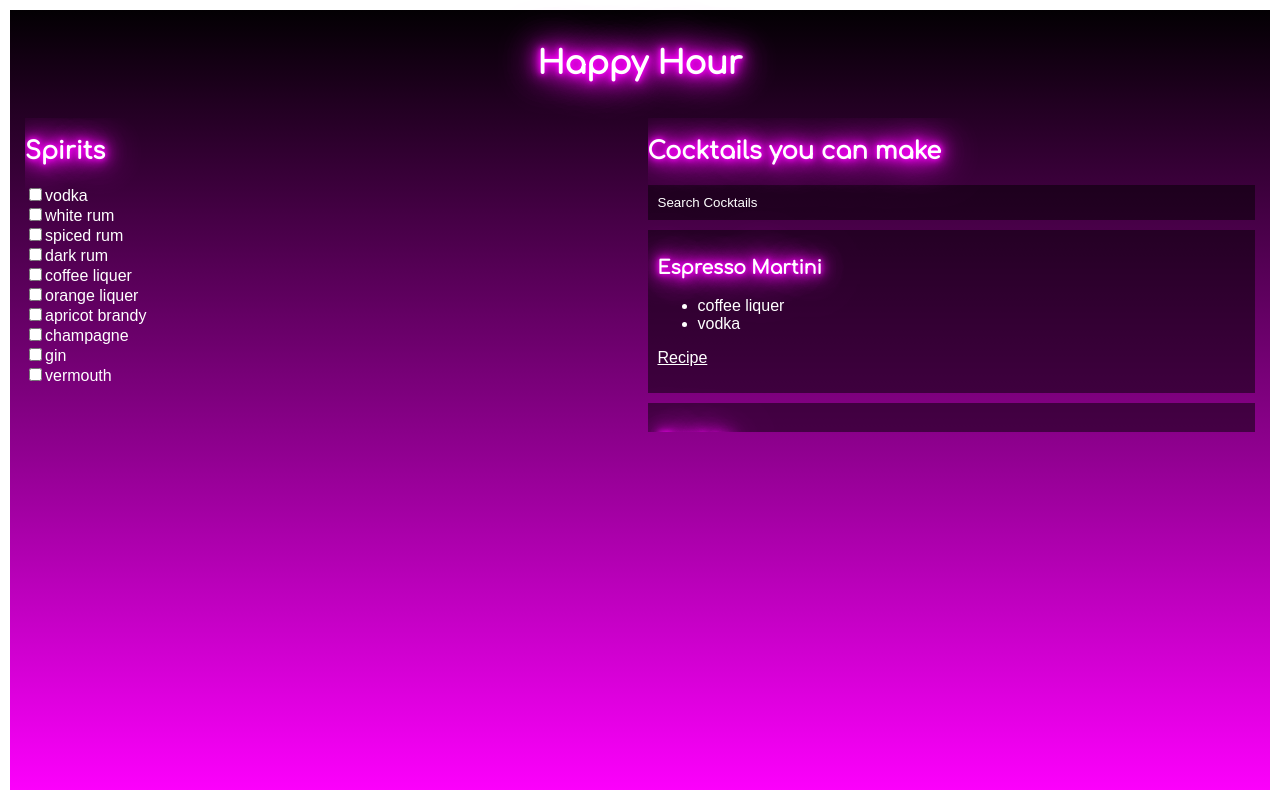
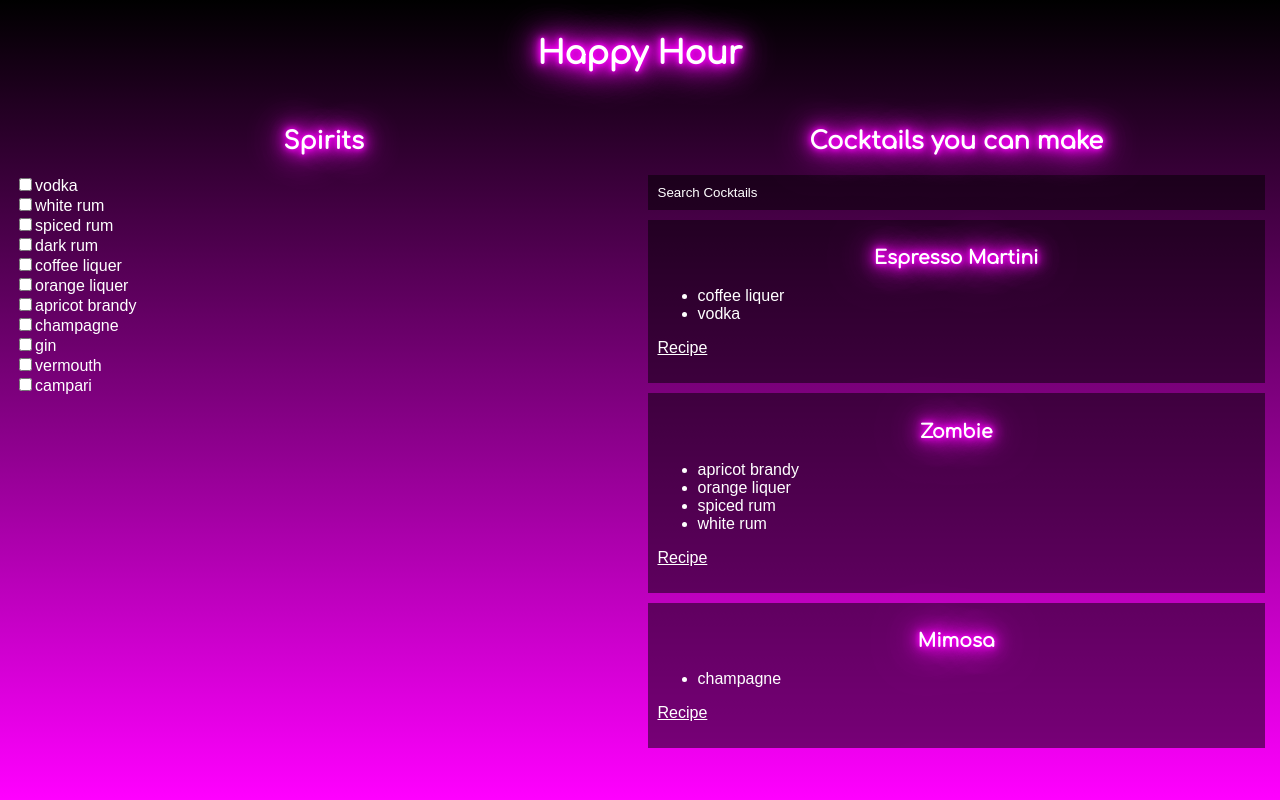
Before and after one commit to Jack95uk/ReactPlayground, a React (Create React App) app: page / in a window 1280 px wide. Built offline with nearby package versions, Linux system fonts and the light colour scheme.

Commit message:
impoved css grid layout

```diff
--- a/src/components/App.js
+++ b/src/components/App.js
@@ -9,8 +9,9 @@ class App extends Component {
     super(props);
 
     this.state = {
-      search: '',
-      selectedSpirits: 0
+      cocktailSearch: '',
+      selectedSpirits: 0,
+      hue: 0
     }
   }
 
@@ -30,19 +31,22 @@ class App extends Component {
     })
   }
 
-
+  randomiseColor = () => {
+    const html = document.querySelector('html');
+    let hue = Math.round(Math.random() * 360);
+    html.style.setProperty('--neon-primary', `hsl(${hue}, 100%, 50%)`);
+  }
 
   render() {
     const spiritEntries = Object.entries(Spirits).sort((a, b) => a[0] > b[0]);
 
     return (
       <div className="App">
-        <h1 className="app-title">Happy Hour</h1>
+        <h1 className="app-title" onClick={this.randomiseColor}>Happy Hour</h1>
         <div className="spirit-selector">
           <h2>Spirits</h2>
           <div className="checkbox-group">
-              {spiritEntries
-                .map(entry => {
+            {spiritEntries.map(entry => {
               const checked = (this.state.selectedSpirits & entry[1]);
               return (
                 <div key={entry[1]} className="spirit-option">
@@ -57,10 +61,11 @@ class App extends Component {
           </div>
         </div>
         <div className="cocktail-selector">
+          <div className="cocktail-selector-header">
             <h2>Cocktails you can make</h2>
-            <input type="text" name="search" className="form-field" value={this.state.search} onChange={this.handleInput} placeholder="Search Cocktails"/>
-
-            <CocktailList search={this.state.search} selectedSpirits={this.state.selectedSpirits}/>
+            <input type="text" name="cocktailSearch" className="form-field" value={this.state.cocktailSearch} onChange={this.handleInput} placeholder="Search Cocktails"/>
+          </div>
+          <CocktailList search={this.state.cocktailSearch} selectedSpirits={this.state.selectedSpirits}/>
         </div>
       </div>
     );
--- a/src/components/CocktailList.js
+++ b/src/components/CocktailList.js
@@ -8,15 +8,16 @@ const GetListFromEnum = (value, resource) => {
 }
 
 const CocktailList = (props) => {
-  const filteredCocktails = props.search
+  const searchFilteredCocktails = props.search
     ? Cocktails.filter(cocktail => cocktail.name.toLowerCase().includes(props.search.toLowerCase()))
     : Cocktails;
-  const filteredCocktails2 = props.selectedSpirits > 0
-    ? filteredCocktails.filter(cocktail => props.selectedSpirits & cocktail.spirits)
-    : filteredCocktails;
+  const spiritFilteredCocktails = props.selectedSpirits > 0
+    ? searchFilteredCocktails.filter(cocktail => props.selectedSpirits & cocktail.spirits)
+    : searchFilteredCocktails;
+  const orderedCocktails = spiritFilteredCocktails.sort((a, b) => a.name > b.name);
   return (
     <div className="cocktail-list">
-      {filteredCocktails2.map(cocktail => {
+      {orderedCocktails.map(cocktail => {
         return (
           <div key={cocktail.name} className="card card-dark">
             <h3>{cocktail.name}</h3>
--- a/src/resources/cocktails.json
+++ b/src/resources/cocktails.json
@@ -17,6 +17,21 @@
   {
     "name": "Martini",
     "spirits": 768,
-    "URL": "https://en.wikipedia.org/wiki/Martini_(cocktail)"
+    "URL": "https://www.gordonsgin.com/en-gb/cocktails/gordons-dry-martini/"
+  },
+  {
+    "name": "Mojito",
+    "spirits": 2,
+    "URL": "https://www.captainmorgan.com/en-gb/serves/captain-mojito-recipe/"
+  },
+  {
+    "name": "Bloody Mary",
+    "spirits": 1,
+    "URL": "https://www.absolutdrinks.com/en/drinks/bloody-mary/"
+  },
+  {
+    "name": "Negroni",
+    "spirits": 1792,
+    "URL": "https://www.absolutdrinks.com/en/drinks/negroni/"
   }
 ]
--- a/src/resources/spirits.json
+++ b/src/resources/spirits.json
@@ -8,5 +8,6 @@
   "apricot_brandy": 64,
   "champagne": 128,
   "gin": 256,
-  "vermouth":512
+  "vermouth":512,
+  "campari":1024
 }
--- a/src/stylesheets/css/index.css
+++ b/src/stylesheets/css/index.css
@@ -14,13 +14,13 @@ body {
   background-image: linear-gradient(to bottom, black, var(--neon-primary));
   background-attachment: fixed;
   color: white;
-  border: 10px solid white;
   min-height: 100vh;
   width: 100vw; }
 
 h1, h2, h3, h4, h5, h6 {
   font-family: 'Comfortaa', Arial, sans-serif;
   color: #ffffff;
+  text-align: center;
   color: #ffffff;
   text-shadow: 0 0 5px var(--neon-primary), 0 0 10px var(--neon-primary), 0 0 15px var(--neon-primary), 0 0 20px var(--neon-primary), 0 0 35px var(--neon-primary), 0 0 40px var(--neon-primary), 0 0 50px var(--neon-primary); }
 
@@ -33,17 +33,24 @@ h1, h2, h3, h4, h5, h6 {
   .App .spirit-selector,
   .App .cocktail-selector {
     grid-column: 1 / 3;
-    overflow-y: auto;
-    overflow-x: visible; }
+    display: grid;
+    grid-template-rows: auto 1fr; }
   @media screen and (min-width: 500px) {
     .App .spirit-selector {
       grid-column: 1 / 2; }
     .App .cocktail-selector {
-      grid-column: 2 / 3; } }
+      grid-column: 2 / 3; }
+    .App .spirit-selector, .App .cocktail-selector {
+      grid-row: 2 / 4; } }
 
 .app-title {
   grid-column: 1 / 3;
-  text-align: center; }
+  text-align: center;
+  cursor: pointer;
+  user-select: none; }
+
+.cocktail-list {
+  overflow-y: auto; }
 
 .form-field {
   display: block;
--- a/src/stylesheets/index.scss
+++ b/src/stylesheets/index.scss
@@ -19,7 +19,6 @@ body {
   background-image: linear-gradient(to bottom, black, var(--neon-primary));
   background-attachment: fixed;
   color: white;
-  border: 10px solid white;
   min-height: 100vh;
   width: 100vw;
 }
@@ -27,6 +26,7 @@ body {
 h1, h2, h3, h4, h5, h6 {
   font-family: 'Comfortaa', Arial, sans-serif;
   color: #ffffff;
+  text-align: center;
   @include neon-glow;
 }
 
@@ -40,8 +40,8 @@ h1, h2, h3, h4, h5, h6 {
   .spirit-selector,
   .cocktail-selector {
     grid-column: 1 / 3;
-    overflow-y: auto;
-    overflow-x: visible;
+    display: grid;
+    grid-template-rows: auto 1fr;
   }
   @media screen and (min-width: 500px){
     .spirit-selector {
@@ -50,11 +50,20 @@ h1, h2, h3, h4, h5, h6 {
     .cocktail-selector {
       grid-column: 2 / 3;
     }
+    .spirit-selector, .cocktail-selector {
+      grid-row: 2 / 4;
+    }
   }
 }
 .app-title {
   grid-column: 1 / 3;
   text-align: center;
+  cursor: pointer;
+  user-select: none;
+}
+
+.cocktail-list {
+  overflow-y: auto;
 }
 
 .form-field {
```
Lines whose indentation alone changed are shown as unchanged.
